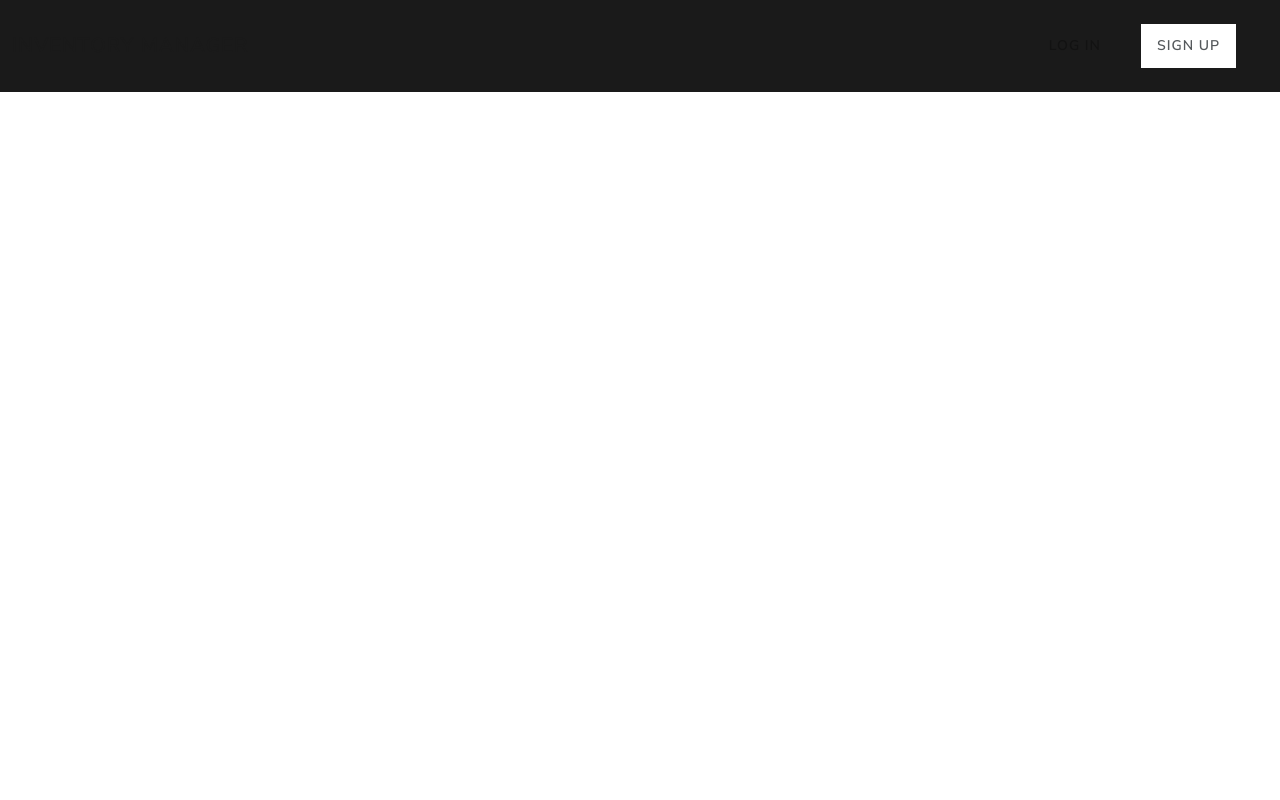
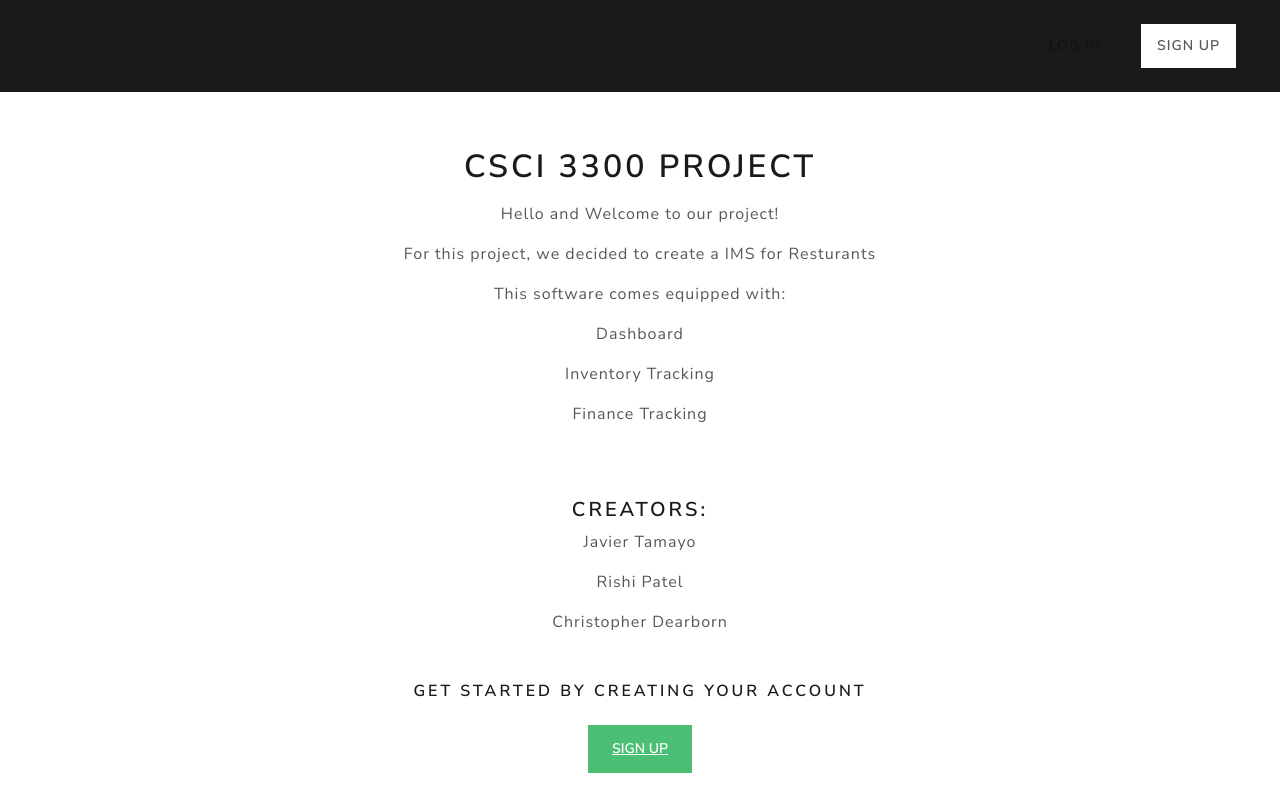
Before and after one commit to Rishi-P1/Inventory-Management-System, a Django app: page / in a window 1280 px wide. Run offline with Django 5.2, Linux system fonts and the light colour scheme.

Commit message:
Index page updated. added finance page

```diff
--- /dev/null
+++ b/Project/inventory/templates/inventory/finance.html
@@ -0,0 +1,6 @@
+{% extends 'inventory/base.html' %}
+{% load crispy_forms_tags %}
+
+{% block content %}
+
+{% endblock content %}
--- a/Project/inventory/templates/inventory/index.html
+++ b/Project/inventory/templates/inventory/index.html
@@ -18,12 +18,44 @@
 	</div>
 	<div class="p-2 my-3">
 		<button type="button" class="btn btn-warning">
-			<a class="text-white" href="#">Finance</a>
+			<a class="text-white" href="{% url 'finance' %}">Finance</a>
 		</button>
 	</div>
 
 </div>
 
+{% else %}
+
+<div class="p-2 mt-5 text-center">
+	<h1>CSCI 3300 Project</h1>
+
+	<div class="p-2">
+		<p>Hello and Welcome to our project!</p>
+		<p>For this project, we decided to create a IMS for Resturants</p>
+		<p>This software comes equipped with:</p>
+		<div>
+			<p>Dashboard</p>
+			<p>Inventory Tracking</p>
+			<p>Finance Tracking</p>
+		</div>
+	</div>
+
+	<div class="mt-5">
+		<h4>Creators:</h4>
+		<p>Javier Tamayo</p>
+		<p>Rishi Patel</p>
+		<p>Christopher Dearborn</p>
+	</div>
+
+	<div class="mt-5">
+		<h5>Get Started By Creating Your Account</h5>
+	</div>
+	<div class="mt-1">
+		<button type="button" class="btn btn-success mt-3">
+			<a class="text-white" href="{% url 'signup' %}">Sign Up</a>
+		</button>
+	</div>
+</div>
 
 {% endif %}
 
--- a/Project/inventory/templates/inventory/navbar.html
+++ b/Project/inventory/templates/inventory/navbar.html
@@ -24,7 +24,7 @@
           <a class="nav-link" href="{% url 'inventory' %}">Inventory</a>
         </li>
         <li class="nav-item">
-          <a class="nav-link" href="#">Finance</a>
+          <a class="nav-link" href="{% url 'finance' %}">Finance</a>
         </li>
         <li class="nav-item">
           <a class="nav-link" href="#">{{ user.username }}</a>
--- a/Project/inventory/urls.py
+++ b/Project/inventory/urls.py
@@ -1,7 +1,7 @@
 
 from django.contrib import admin
 from django.urls import path
-from .views import Index, SignUpView, Dashboard, Inventory
+from .views import Index, SignUpView, Dashboard, Inventory, Finance
 from django.contrib.auth import views as authViews
 
 urlpatterns = [
@@ -11,4 +11,5 @@ urlpatterns = [
 	path('logout/', authViews.LogoutView.as_view(template_name='inventory/logout.html'), name='logout'),
 	path('inventory/', Inventory.as_view(), name='inventory'),
 	path('dashboard/', Dashboard.as_view(), name='dashboard'),
+	path('finance/', Finance.as_view(), name='finance'),
 ]
--- a/Project/inventory/views.py
+++ b/Project/inventory/views.py
@@ -15,9 +15,13 @@ class Inventory(LoginRequiredMixin, View):
 
 		return render(request, 'inventory/inventory.html', {'items': items})
 
-class Dashboard(View):
+class Dashboard(LoginRequiredMixin, View):
 	def get(self, request):
 		return render(request, 'inventory/dashboard.html')
+
+class Finance(LoginRequiredMixin, View):
+	def get(self, request):
+		return render(request, 'inventory/finance.html')
 
 class SignUpView(View):
 	def get(self, request):
```
Also changed, not shown: Project/db.sqlite3.
